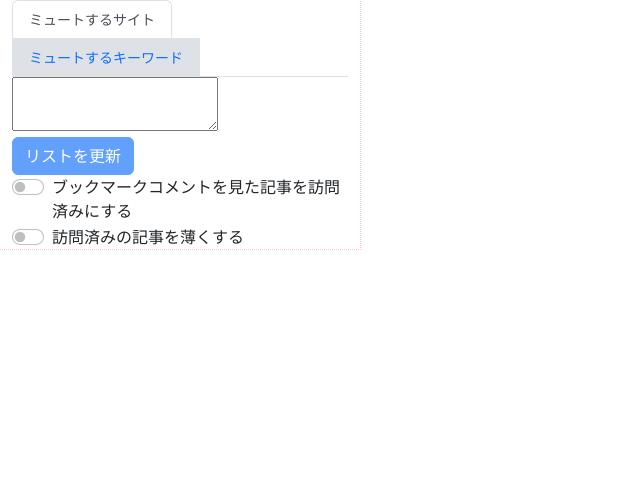
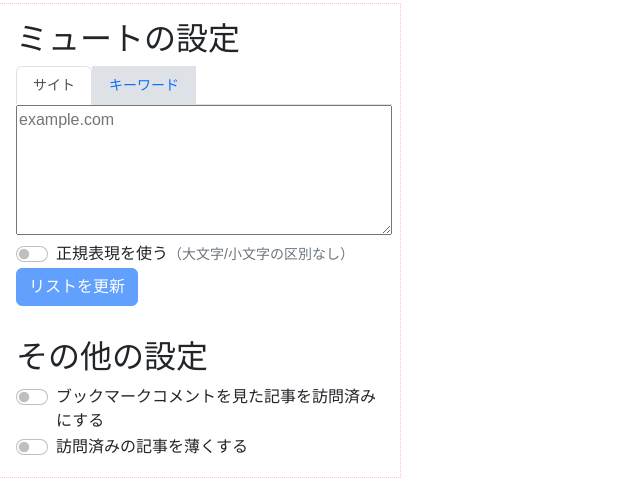
Before and after one commit to Cside/hatena-mute, a React app: page / in a window 1280 px wide. Shown: the whole page, without its empty margins (0-640 px from the left). Built offline with nearby package versions, Linux system fonts and the light colour scheme; some packages are replaced by stand-ins of ours.

Commit message:
fix form

```diff
--- a/src/popup/components/App/index.tsx
+++ b/src/popup/components/App/index.tsx
@@ -10,29 +10,38 @@ import './styles.scss';
 
 export const App = () => {
   return (
-    <Container>
+    <Container fluid="sm" className="m-1">
+      <div className="py-3">
+        <h2>ミュートの設定</h2>
         <Tabs defaultActiveKey={EVENT_KEY.MUTED_SITES}>
-        <Tab eventKey={EVENT_KEY.MUTED_SITES} title="ミュートするサイト">
+          <Tab eventKey={EVENT_KEY.MUTED_SITES} title="サイト">
             <TextForm
               placeholder="example.com"
               storagekey={STORAGE_KEY.MUTED_SITES}
               actionOnChange={ACTION.UPDATE_MUTED_SITES}
             />
           </Tab>
-        <Tab eventKey={EVENT_KEY.MUTED_WORDS} title="ミュートするキーワード">
+          <Tab eventKey={EVENT_KEY.MUTED_WORDS} title="キーワード">
             <TextForm
               storagekey={STORAGE_KEY.MUTED_WORDS}
               actionOnChange={ACTION.UPDATE_MUTED_WORDS}
             />
           </Tab>
         </Tabs>
+      </div>
 
-      <div>
+      <div className="py-3">
+        <h2>その他の設定</h2>
         <Form.Check
+          id="bs-regards-entry-whose-comments-have-been-visited-as-visited"
           type="switch"
           label="ブックマークコメントを見た記事を訪問済みにする"
         />
-        <Form.Check type="switch" label="訪問済みの記事を薄くする" />
+        <Form.Check
+          id="bs-lightens_visited_entry"
+          type="switch"
+          label="訪問済みの記事を薄くする"
+        />
       </div>
     </Container>
   );
--- a/src/popup/components/App/styles.scss
+++ b/src/popup/components/App/styles.scss
@@ -2,13 +2,11 @@
 @import 'bootstrap/scss/_variables';
 
 // reset injected styles
-:root {
+
+body {
+  width: 400px;
   font-family: sans-serif;
   font-size: 100%;
-}
-
-body {
-  width: 360px;
   outline: 1px pink dotted;
 }
 
--- a/src/popup/components/TextForm/index.tsx
+++ b/src/popup/components/TextForm/index.tsx
@@ -1,13 +1,16 @@
 import { useEffect, useState } from 'react';
+import { Form } from 'react-bootstrap';
 import Button from 'react-bootstrap/Button';
 import { storage } from '../../../storage';
 
 export const TextForm = ({
   storagekey,
   actionOnChange,
+  placeholder,
 }: {
   storagekey: StorageKey;
   actionOnChange: Action;
+  placeholder?: string;
 }) => {
   const [text, setText] = useState('');
   const [textInStorage, setTextInStorage] = useState('');
@@ -22,14 +25,23 @@ export const TextForm = ({
 
   return (
     <div>
-      <div>
       <textarea
+        className="w-100 block"
+        style={{ height: '130px' }}
         value={text}
+        {...(placeholder && { placeholder })}
         onChange={(event) => setText(event.target.value)}
       />
-      </div>
-      <div>
+      <Form.Check type="switch" id="bs-uses-regexp-for-mute">
+        <Form.Check.Input type="checkbox" />
+        <Form.Check.Label>
+          正規表現を使う
+          <Form.Text muted>（大文字/小文字の区別なし）</Form.Text>
+        </Form.Check.Label>
+      </Form.Check>
+
       <Button
+        className="block"
         onClick={async () => {
           await storage.setText(storagekey, text);
           setTextInStorage(text);
@@ -49,6 +61,5 @@ export const TextForm = ({
         リストを更新
       </Button>
     </div>
-    </div>
   );
 };
```
Lines whose indentation alone changed are shown as unchanged.
